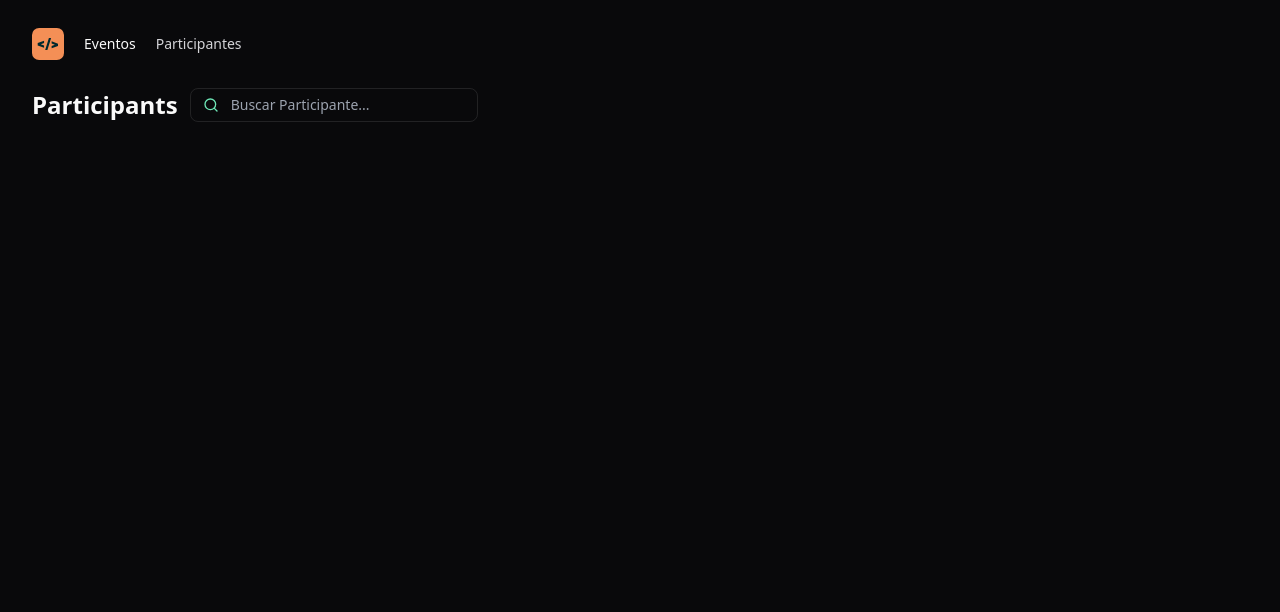
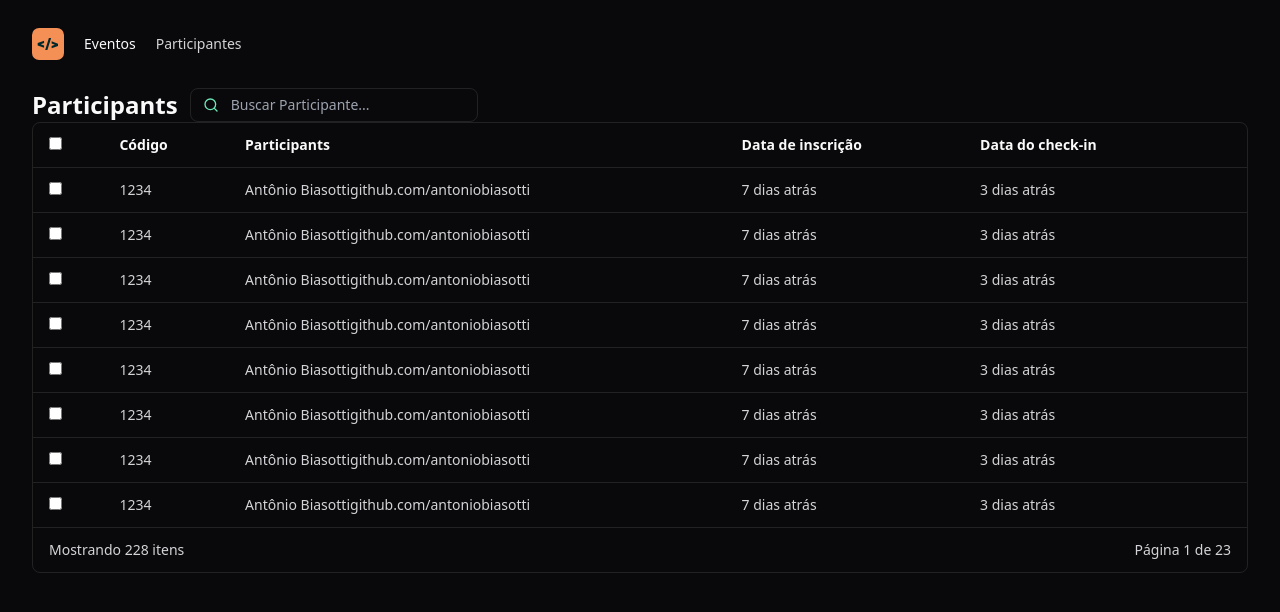
Before and after one commit to antoniobiasotti/PassIn.app, a React (Vite) app: page / in a window 1280 px wide. Shown: the top 612 px of the page. Built offline with nearby package versions, Linux system fonts and the light colour scheme.

Commit message:
add: table and style

```diff
--- a/components/attendee-list.tsx
+++ b/components/attendee-list.tsx
@@ -2,6 +2,7 @@ import { Search } from 'lucide-react'
 
 export function AttendeeList() {
     return(
+        <div>
             <div className="flex gap-3 items-center">
                 <h1 className="text-2xl font-bold">Participants</h1>
                     <div className="px-3 w-72 py-1.5 border border-white/10 rounded-lg text-sm flex items-center gap-3">
@@ -9,5 +10,55 @@ export function AttendeeList() {
                         <input className="bg-transparent flex-1 outline-none" placeholder="Buscar Participante..."/>
                     </div>
             </div>
+            <div className='border border-white/10 rounded-lg'>
+                <table className='w-full'>
+                    <thead>
+                        <tr className='border-b border-white/10'>
+                            <th className='py-3 px-4 text-sm font-semibold text-left '>
+                                <input type='checkbox'/>
+                            </th>
+                            <th className='py-3 px-4 text-sm font-semibold text-left'>Código</th>
+                            <th className='py-3 px-4 text-sm font-semibold text-left'>Participants</th>
+                            <th className='py-3 px-4 text-sm font-semibold text-left'>Data de inscrição</th>
+                            <th className='py-3 px-4 text-sm font-semibold text-left'>Data do check-in</th>
+                            <th className='py-3 px-4 text-sm font-semibold text-left'></th>
+                        </tr>
+                    </thead>
+                    <tbody>
+                        {Array.from({length: 8}).map((_, i) => {
+                            return (
+                                <tr key={i} className='border-b border-white/10'>
+                                    <td className='py-3 px-4 text-sm text-zinc-300'>
+                                        <input type='checkbox'/>
+                                    </td>
+                                    <td className='py-3 px-4 text-sm text-zinc-300'>
+                                        1234
+                                    </td>
+                                    <td className='py-3 px-4 text-sm text-zinc-300'>
+                                        <div>
+                                            <span>Antônio Biasotti</span>
+                                            <span>github.com/antoniobiasotti</span>
+                                        </div>
+                                    </td>
+                                    <td className='py-3 px-4 text-sm text-zinc-300'>7 dias atrás</td>
+                                    <td className='py-3 px-4 text-sm text-zinc-300'>3 dias atrás</td>
+                                    <td className='py-3 px-4 text-sm text-zinc-300'></td>
+                                </tr>
+                            )
+                        })}
+                    </tbody>
+                    <tfoot>
+                        <tr>
+                            <td className='py-3 px-4 text-sm text-zinc-300' colSpan={3}>
+                                Mostrando 228 itens
+                            </td>
+                            <td className='py-3 px-4 text-sm text-zinc-300 text-right' colSpan={3}>
+                                Página 1 de 23
+                            </td>
+                        </tr>
+                    </tfoot>
+                </table>
+            </div>
+        </div>
     )
 }
```
Lines whose indentation alone changed are shown as unchanged.
